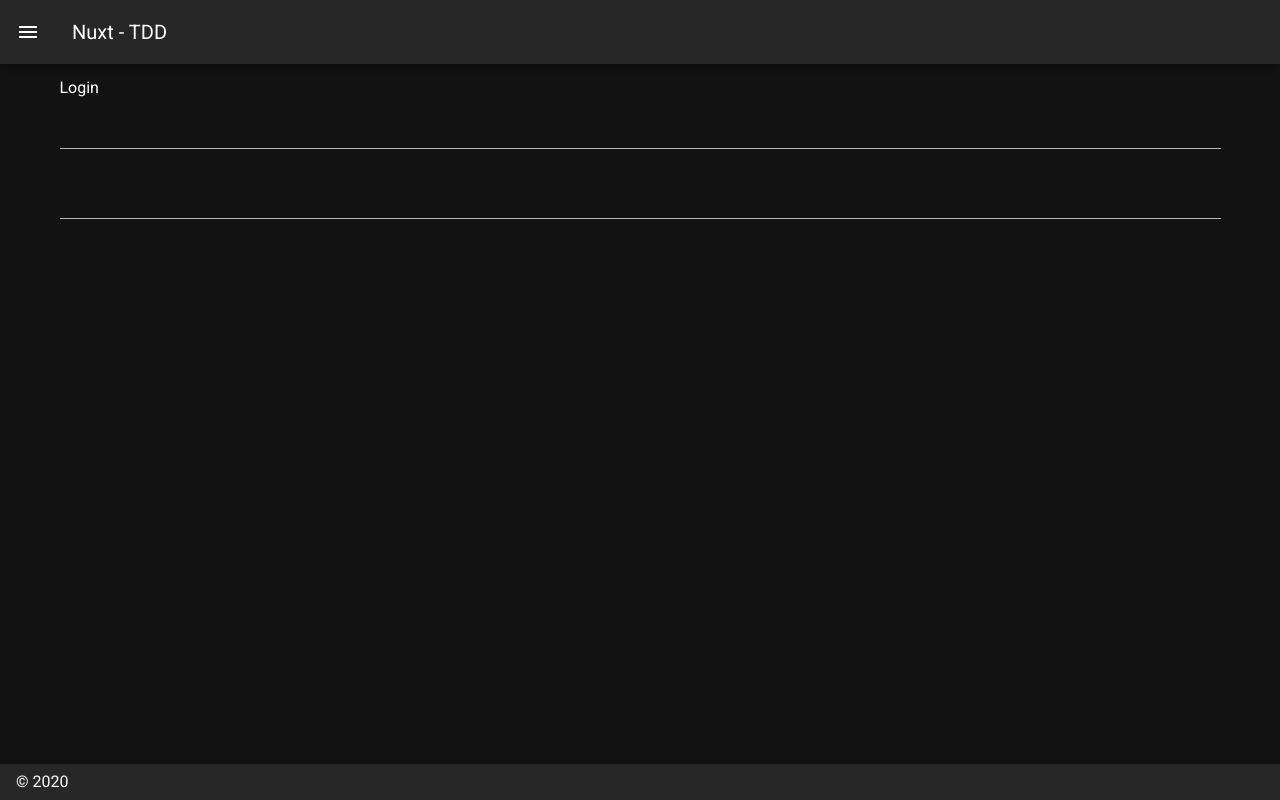
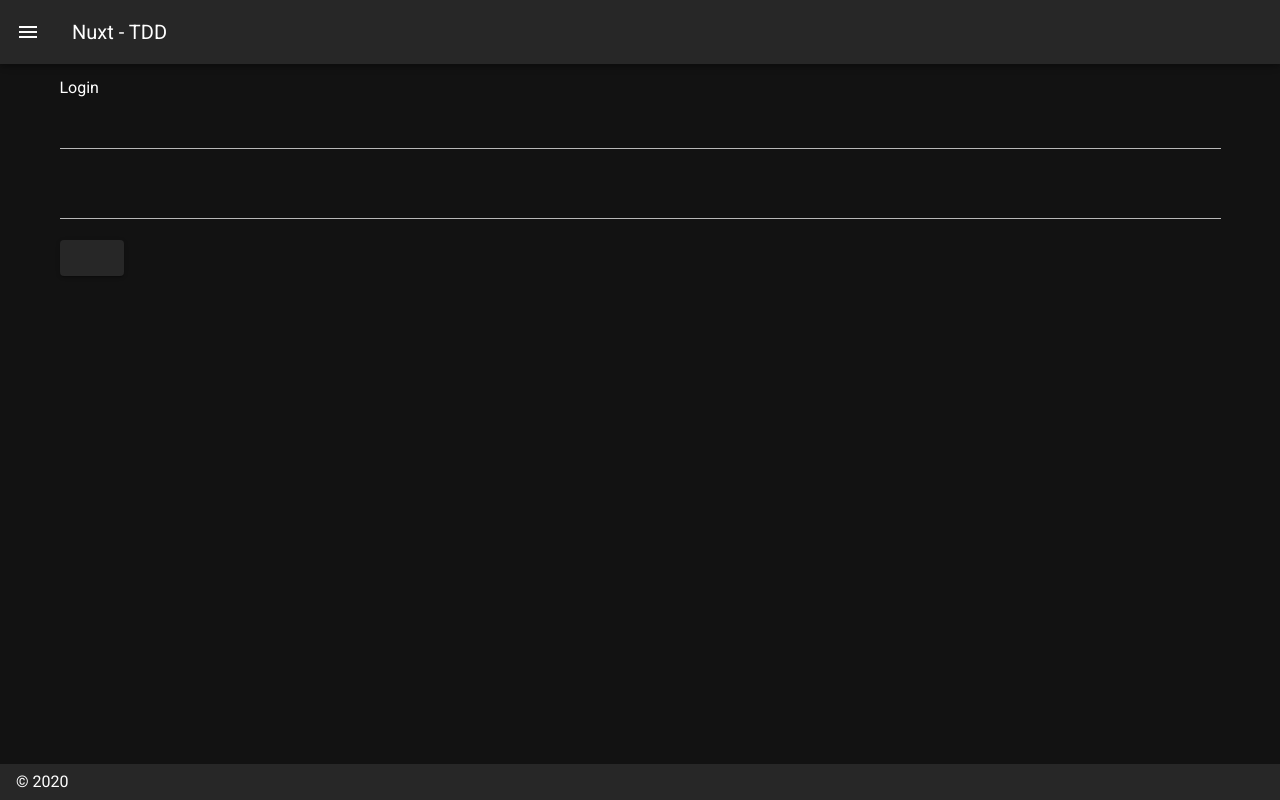
Before and after one commit to pedr-munhoz/nuxt-tdd, a Nuxt app: page /login in a window 1280 px wide. Built offline with nearby package versions, Linux system fonts and the light colour scheme.

Commit message:
LoginPage green phase.

```diff
--- a/pages/login.vue
+++ b/pages/login.vue
@@ -3,6 +3,7 @@
     Login
     <v-text-field id="emailInput" />
     <v-text-field id="passwordInput" />
+    <v-btn id="loginButton"></v-btn>
   </div>
 </template>
 
```
Also changed, not shown: 1 other file (tests, documents, lock files or other folders).
